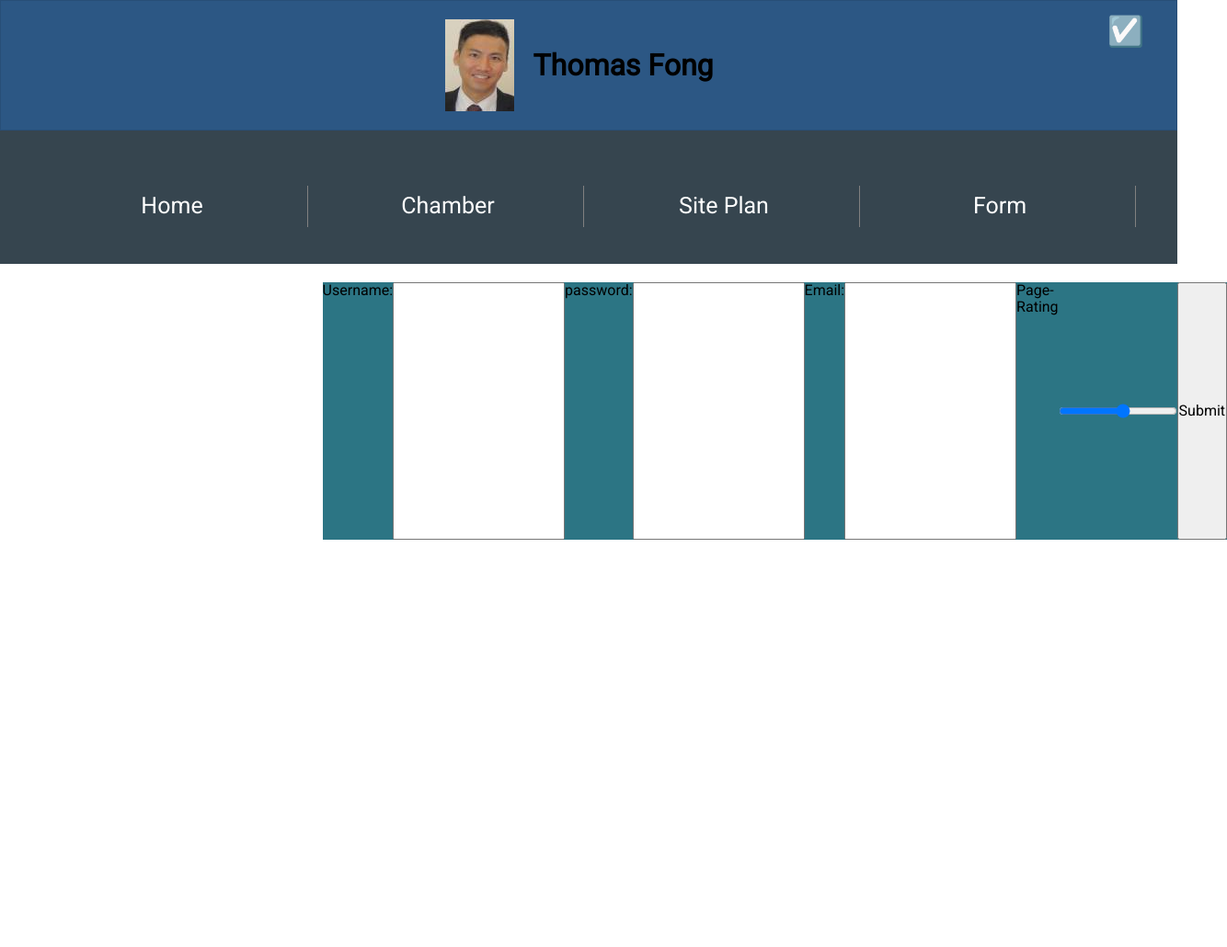
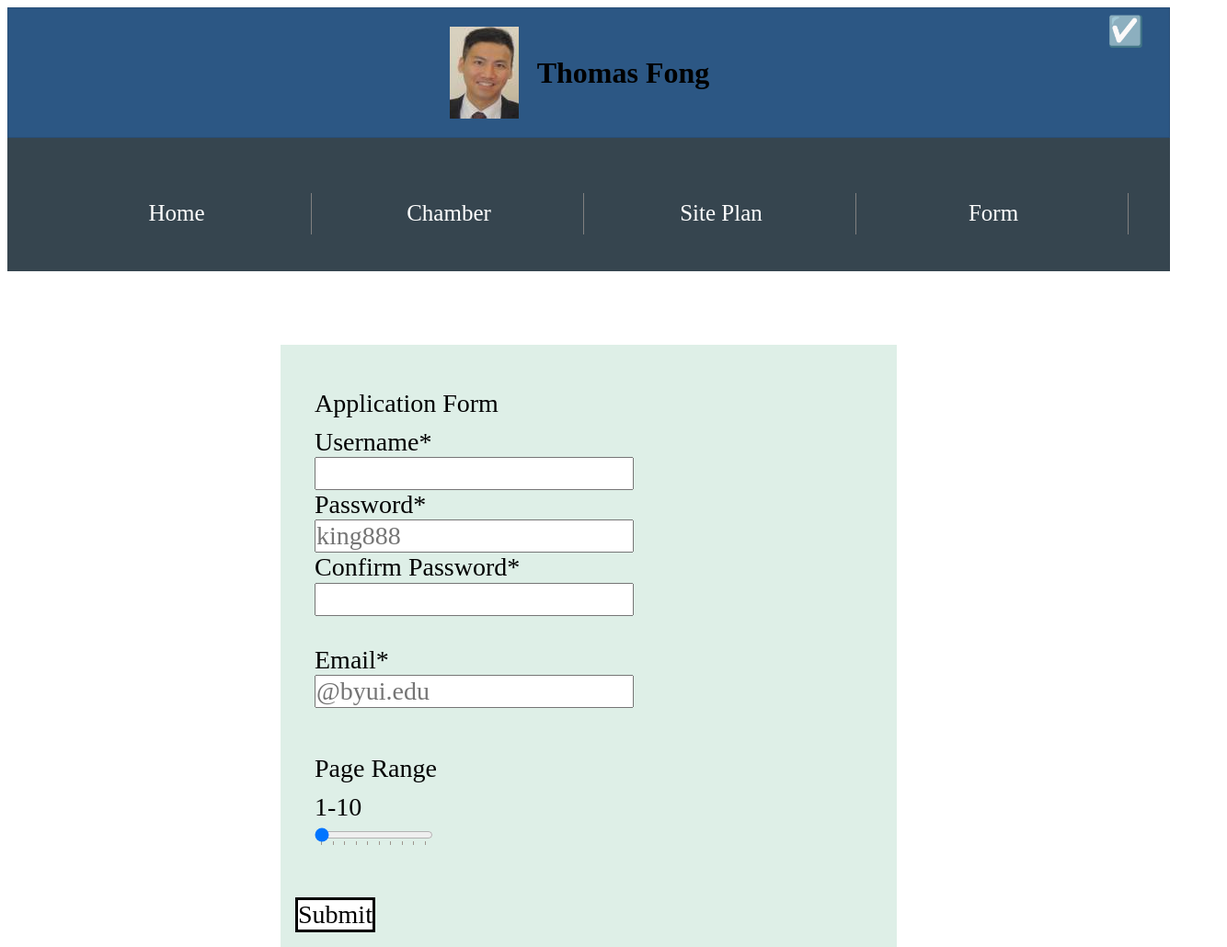
Before and after one commit to thomasfong/WDD230, a plain HTML site: page form.html in a window 1280 px wide. Shown: the top 1030 px of the page at 92% size, 1334 px wide, since content can reach past the window. Drawn offline with Linux system fonts and the light colour scheme.

Commit message:
finished form page

```diff
--- a/form.html
+++ b/form.html
@@ -36,22 +36,45 @@
     </nav>
 
     <body>
-        <main class="container">
-            <form action="record.html" metod="get">
-                <label for="username">Username:</label>
-                <input type="text" id="username" name="username" required>
+        <main>
+            <form method="get" action="record.html" id="applicationForm">
+                <fieldset>
+                    <legend>Application Form</legend>
+                    <label id="top">Username* <input type="text" name="fname" required></label>
+                    <br>
+                    <label for="pass1">Password* <input type="password" id="pass1" name="password" placeholder="king888"
+                            pattern="[a-zA-Z0-9]{8}" required></label>
+                    <br>
+                    <label for="pass2">Confirm Password* <input type="password" id="pass2" name="password"
+                            pattern="[a-zA-Z0-9]{8}" required></label>
+                    <br>
+                    <span id="message"></span>
+                    <br>
+                    <label id="email">Email* <input type="email" name="email" placeholder="@byui.edu"
+                            pattern="[a-zA-Z0-9._%+-]+@byui\.edu$" title="Please enter a valid email address"
+                            required></label>
 
-                <label for="password">password:</label>
-                <input type="password" id="password" name="password" required pattern="^[a-zA-Z0-9]{8,}$>">
+                </fieldset>
+                <fieldset>
+                    <legend>Page Range </legend>
+                    <label for="r"></label>
+                    <div id="rangevalue">1-10</div>
+                    <input type="range" id="r" name="r" min="1" max="10" value="0" step="1" list="rangevalues">
+                    <datalist id="rangevalues">
+                        <option value="1">1</option>
+                        <option value="2">2</option>
+                        <option value="3">3</option>
+                        <option value="4">4</option>
+                        <option value="5">5</option>
+                        <option value="6">6</option>
+                        <option value="7">7</option>
+                        <option value="8">8</option>
+                        <option value="9">9</option>
+                        <option value="10">10</option>
+                    </datalist>
+                </fieldset>
 
-                <label for="email">Email:</label>
-                <input type="email" id="email" name="email" required pattern="^[a-zA-Z0-9._%+_]+@byui\.edu$"
-                    title="Please enter a valid email address">
-
-                <label for="page-rating">Page-Rating</label>
-                <input type="range" id="page-rating" name="page-rating" min="1" max="10" step="1">
-
-                <input type="submit" value="Submit">
+                <input type="submit" value="Submit" id="submit">
             </form>
         </main>
 
@@ -63,5 +86,6 @@
     <script src="scripts/getDates.js"></script>
     <script src="scripts/dark-mode.js"></script>
     <script src="scripts/visitors.js"></script>
+    <script src="scripts/form.js"></script>
 
 </html>
--- /dev/null
+++ b/scripts/form.js
@@ -0,0 +1,12 @@
+document.getElementById("applicationForm").addEventListener("submit", function (event) {
+    var p1 = document.getElementById("pass1").value;
+    var p2 = document.getElementById("pass2").value;
+    var mess = document.getElementById("message");
+
+    if (p1 !== p2) {
+        mess.textContent = "Passwords are not compatible!";
+        event.preventDefault();
+    } else {
+        mess.textContent = "";
+    }
+});
--- a/styles/form.css
+++ b/styles/form.css
@@ -5,91 +5,52 @@
 }
 
 body {
-    font-family: 'Roboto', sans-serif;
+    font-family: "Great Vibes", serif;
     font-weight: 200;
 }
 
-/*mobile*/
-header {
-    background-color: #2c5784;
-    display: flex;
-    align-items: center;
-    justify-content: center;
-    padding: 20px;
-    border: 1px solid rgba(0, 0, 0, 0.1);
+main {
+    display: grid;
+    width: 90%;
+    background-color: #DEEFE7;
+    font-family: "Great Vibes", serif;
+    gap: 1rem;
+    margin: 5rem auto;
+    padding: 1rem;
 }
 
-h1 {
-    font-size: 2rem;
-    padding: 0 20px;
+body {
+    display: block;
+    margin: 8px;
+    font-size: 28px;
 }
 
-nav {
-    background-color: #36454f;
-    align-items: center;
-    justify-content: space-between;
-    padding: 20px;
-    font-size: 25px;
-
+form fieldset {
+    margin: 2rem 0;
+    border: var(--bord1);
+    font-family: "Great Vibes", serif;
 }
 
-nav ul {
-    list-style-type: none;
-    align-items: center;
-    justify-content: center;
+form input {
+    font-size: 28px;
 }
 
-nav a {
-    display: block;
-    font-weight: 600px;
-    color: #fff;
-    text-align: center;
-    padding: .5rem;
-    text-decoration: none;
+form legend {
+    color: var(--color);
+    font-family: "Great Vibes", serif;
 }
 
-nav a:hover {
-    color: yellow;
+#submit {
+    border: var(--bord);
+    background-color: #fff;
+    color: black;
+    font-family: "Great Vibes", serif;
+    font-size: 30;
+    border: black solid;
 }
 
-nav.active {
-    background-color: (0, 0, 0, 0.3);
+#message {
+    color: blue;
+    font-family: "Great Vibes", serif;
+    padding-left: 5px;
 }
-
-
-
-main {
-    padding: 0 2%;
-    min-height: 20rem;
-}
-
-#container {
-    display: grid;
-    grid-template-columns: 30% 30% 30%;
-}
-
-form {
-    display: flex;
-    justify-content: center;
-    background-color: #2c7584;
-    margin: 20px 20px 20px 20px;
-}
-
-
-footer {
-    margin-top: 1000px;
-    max-width: 640px;
-}
-
-#lastModified {
-    font-size: 18px;
-    color: yellow;
-}
-
-#mode {
-    position: absolute;
-    top: 1rem;
-    right: 1rem;
-    font-size: 2rem;
-    cursor: grab;
-}
```
